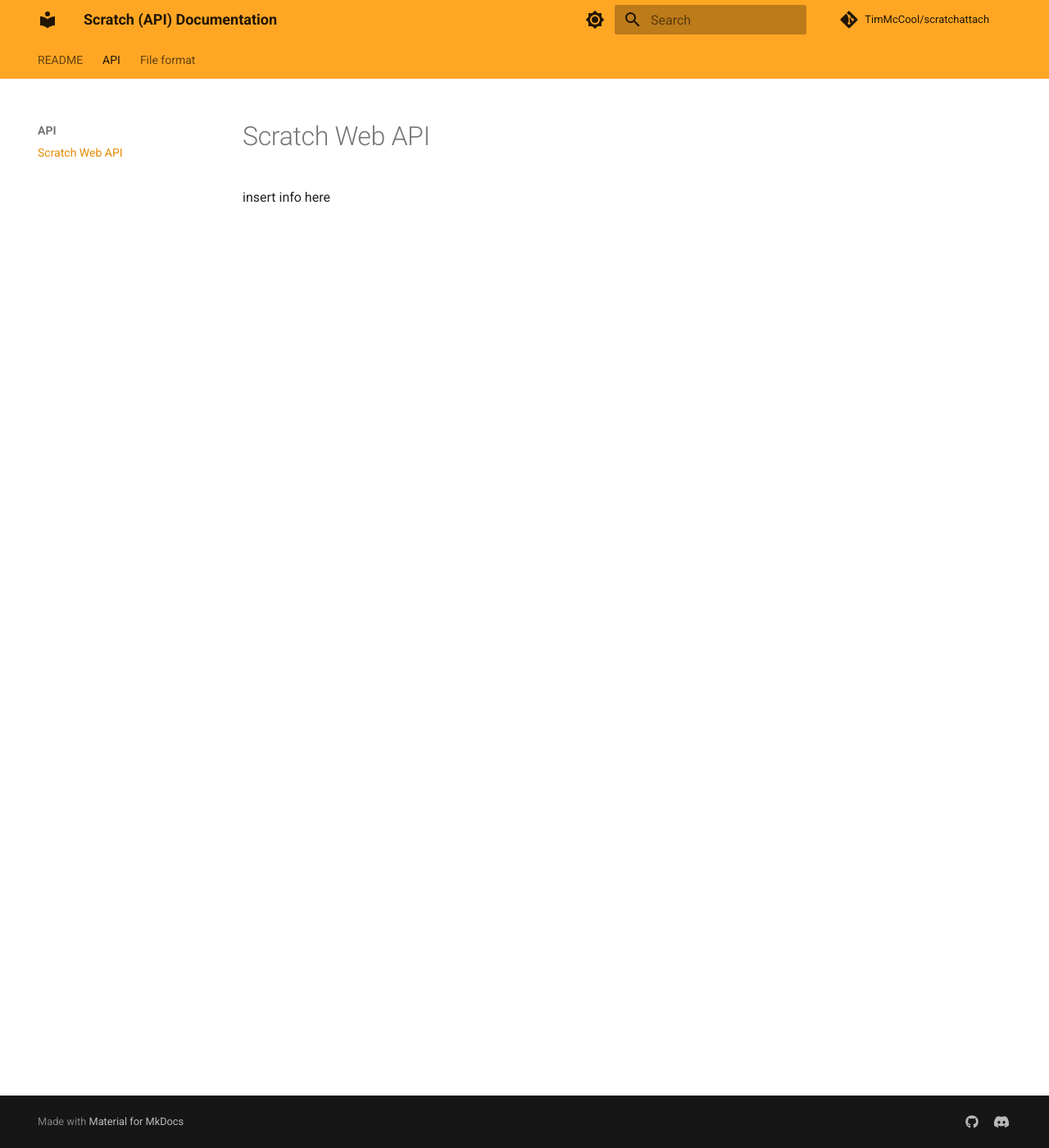
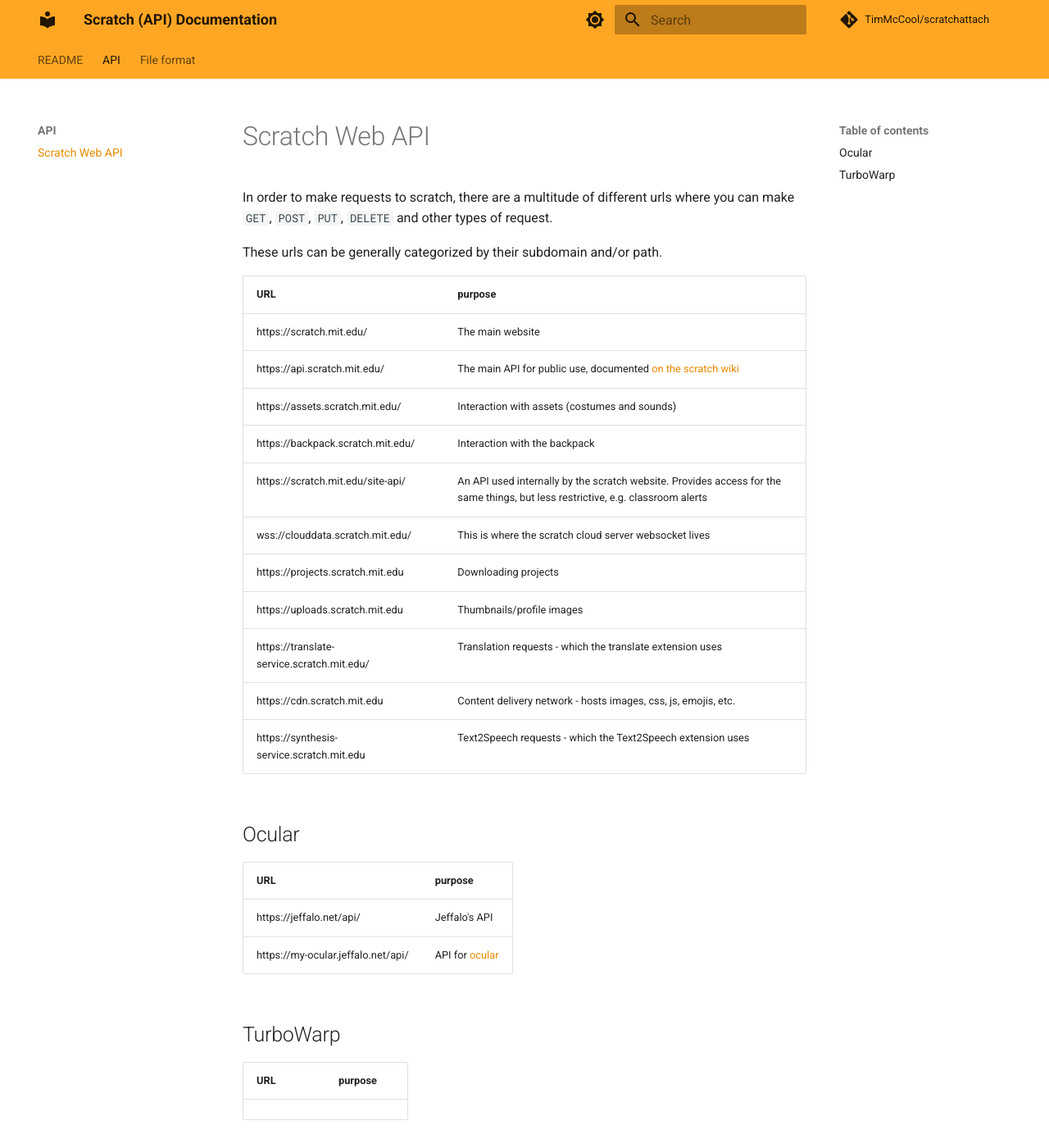
Before and after one commit to scratch-api/scratch-api.github.io, an MkDocs documentation site: the page built from docs/API/index.md, in a window 1280 px wide and 1400 px high. Shown: the whole window at 82% size. Built offline with MkDocs 1.6.1 and Material for MkDocs 9.7.7, drawn with Linux system fonts in a browser that asks for light colours; comment, search, counter and statistics services are not loaded; some of the changed text lies outside the part shown.

Commit message:
docs: links

```diff
--- a/docs/API/index.md
+++ b/docs/API/index.md
@@ -1,3 +1,35 @@
 # Scratch Web API
 
-insert info here
+In order to make requests to scratch, there are a multitude of different urls where you can make
+`GET`, `POST`, `PUT`, `DELETE` and other types of request.
+
+These urls can be generally categorized by their subdomain and/or path.
+
+| URL                                        | purpose                                                                                                                         |
+|--------------------------------------------|---------------------------------------------------------------------------------------------------------------------------------|
+| https://scratch.mit.edu/                   | The main website                                                                                                                |
+| https://api.scratch.mit.edu/               | The main API for public use, documented [on the scratch wiki](https://en.scratch-wiki.info/wiki/API)                            |
+| https://assets.scratch.mit.edu/            | Interaction with assets (costumes and sounds)                                                                                   |
+| https://backpack.scratch.mit.edu/          | Interaction with the backpack                                                                                                   |
+| https://scratch.mit.edu/site-api/          | An API used internally by the scratch website. Provides access for the same things, but less restrictive, e.g. classroom alerts |
+| wss://clouddata.scratch.mit.edu/           | This is where the scratch cloud server websocket lives                                                                          |
+| https://projects.scratch.mit.edu           | Downloading projects                                                                                                            |
+| https://uploads.scratch.mit.edu            | Thumbnails/profile images                                                                                                       |
+| https://translate-service.scratch.mit.edu/ | Translation requests - which the translate extension uses                                                                       |
+| https://cdn.scratch.mit.edu                | Content delivery network - hosts images, css, js, emojis, etc.                                                                  |
+| https://synthesis-service.scratch.mit.edu  | Text2Speech requests - which the Text2Speech extension uses                                                                     |
+
+## Ocular
+
+| URL                                | purpose                                       |
+|------------------------------------|-----------------------------------------------|
+| https://jeffalo.net/api/           | Jeffalo's API                                 |
+| https://my-ocular.jeffalo.net/api/ | API for [ocular](https://ocular.jeffalo.net/) |
+
+## TurboWarp
+
+| URL | purpose |
+|-----|---------|
+|     |         |
+
+This is not a complete list.
```
